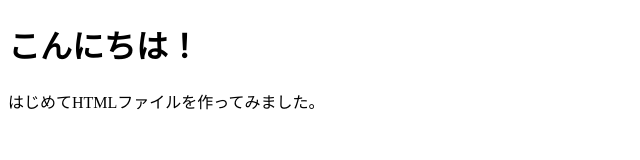
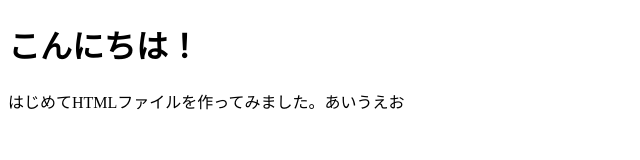
Before and after one commit to pianshanlinshi-cyber/my-first-website, a plain HTML site: page index.html in a window 1280 px wide. Shown: the full height of the page, 0-640 px from the left. Drawn offline with Linux system fonts and the light colour scheme.

Commit message:
Update index.html

```diff
--- a/index.html
+++ b/index.html
@@ -6,6 +6,6 @@
 </head>
 <body>
     <h1>こんにちは！</h1>
-    <p>はじめてHTMLファイルを作ってみました。</p>
+    <p>はじめてHTMLファイルを作ってみました。あいうえお</p>
 </body>
 </html>
```
